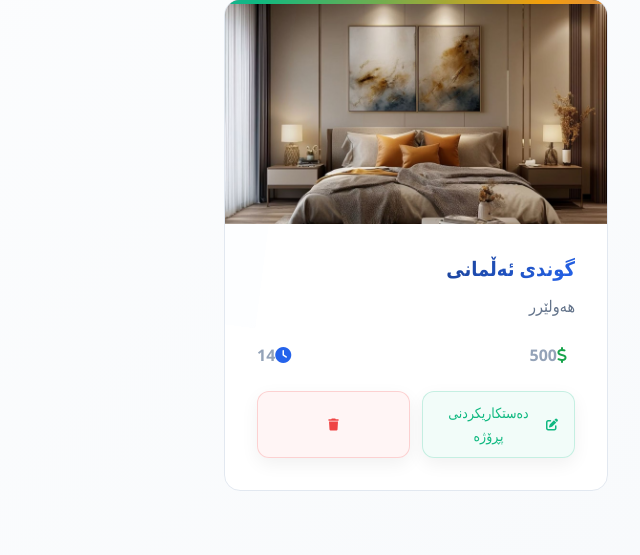
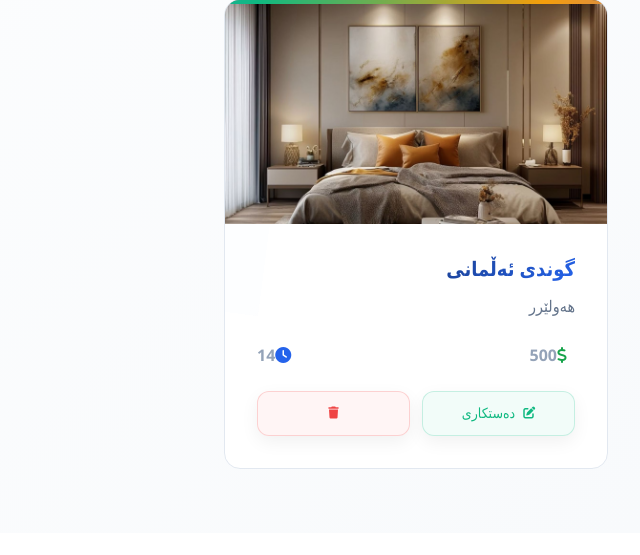
Before and after one commit to Rawezh0894/demak, a PHP site: page /pages/admin/exterior_design_management.php in a window 1280 px wide. Shown: the part 793-1348 px from the top of the page, without its empty margins (640-1280 px from the left). After the commit the page ends 1262 px from the top, so only its background shows below. Run offline with PHP 8.4, Linux system fonts and the light colour scheme; a user stored in the database is signed in; data comes from the database, SQL or seed files in the repository; data that the repository does not hold is empty; some libraries are stand-ins or nearby versions; some web fonts are replaced.

Commit message:
first commit

```diff
--- a/pages/admin/exterior_design_management.php
+++ b/pages/admin/exterior_design_management.php
@@ -449,7 +449,7 @@ require_once '../../process/exterior_design/exterior_design.php';
                                 <button onclick="editProject(<?php echo $project['id']; ?>)"
                                         class="flex-1 action-btn action-btn-edit">
                                     <i class="fas fa-edit"></i>
-                                    <span><?php echo t('edit_project'); ?></span>
+                                    <span>دەستکاری</span>
                                 </button>
                                 <button onclick="deleteProject(<?php echo $project['id']; ?>)"
                                         class="action-btn action-btn-delete">
```
